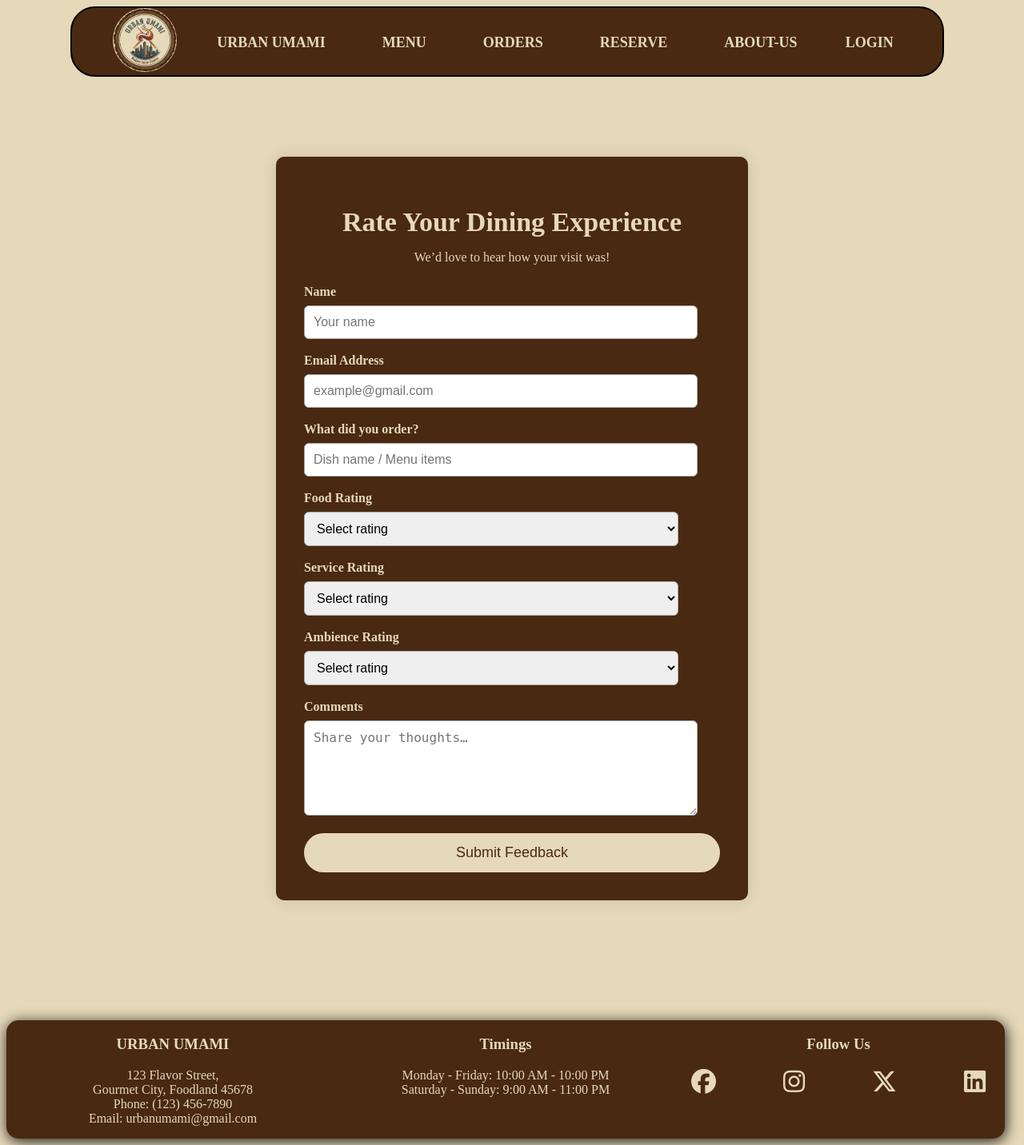
After one commit to Hemantmalla/urbanUmami-restaurent-, a Django app: page /feedback/ in a window 1280 px wide. The commit adds this page. Shown: the whole page at 80% size. Run offline with Django 4.2, Linux system fonts and the light colour scheme; some libraries are stand-ins or nearby versions.

Commit message:
feedback page

```diff
--- a/restaurent/urls.py
+++ b/restaurent/urls.py
@@ -28,4 +28,5 @@ urlpatterns = [
     path('profile/', views.profile, name='profile'),
     path('reserve/', views.reserve, name='reserve'),
     path('contacts/',views.contact),
+    path('feedback/',views.feedback),
 ]
--- a/urbanUmami/static/stylesheets/index.css
+++ b/urbanUmami/static/stylesheets/index.css
@@ -141,6 +141,7 @@ ul li a {
   margin: 10px;
 
 }
+
 .main_h1 h1 {
   text-align: center;
   font-size: 30px;
@@ -149,9 +150,10 @@ ul li a {
   box-shadow: 2px 2px 5px black;
   background-color: var(--background-color-footer);
   border-radius: 50px;
-    padding:  5px 30px;
+  padding: 5px 30px;
   margin: 31px 200px;
 }
+
 .main_form {
   width: 350px;
   margin: 0px auto;
@@ -166,10 +168,10 @@ ul li a {
 .main_form strong {
   display: inline-block;
   width: 120px;
-  color:var(--background-color-body);
+  color: var(--background-color-body);
 }
 
-.main_form input{
+.main_form input {
   width: 180px;
   padding: 8px;
   margin-bottom: 12px;
@@ -185,7 +187,7 @@ ul li a {
   padding: 10px;
   background-color: var(--background-color-body);
   border: none;
-  color:var(--background-color-navbar);
+  color: var(--background-color-navbar);
   font-size: 16px;
   margin-top: 10px;
   border-radius: 8px;
@@ -264,22 +266,24 @@ ul li a {
   border: 2px solid #596366;
   border-radius: 20px;
   background-color: #596366;
-    color:var(--background-color-body);
+  color: var(--background-color-body);
   text-align: center;
   padding: 30px;
 }
+
 /*end of contact styles*/
 
 /* end of index */
 
 /* reserve css */
-.img2{
+.img2 {
   width: 48rem;
   height: 450px;
   border-radius: 15px;
   box-shadow: 1px 3px 10px rgba(0, 0, 0, 0.9);
 }
-.reserve-form{
+
+.reserve-form {
   background-color: var(--background-color-navbar);
   color: var(--text-color-navbar);
   padding: 20px;
@@ -289,23 +293,26 @@ ul li a {
   margin: auto;
 
 }
-.reserve-form input{
+
+.reserve-form input {
   display: inline-block;
   width: 200px;
   height: 24px;
   text-align: center;
 }
-.reserve-form label{
+
+.reserve-form label {
   display: inline-block;
   width: 8rem;
 }
-.tab1{
+
+.tab1 {
   display: grid;
   grid-template-columns: 1fr 1fr;
   gap: 10px;
 }
 
-.pa1{
+.pa1 {
   background-color: var(--background-color-navbar);
   font-size: 18px;
   line-height: 1.6;
@@ -315,7 +322,7 @@ ul li a {
   color: var(--text-color-navbar);
 }
 
-.reserve-form button{
+.reserve-form button {
   background-color: var(--background-color-body);
   color: var(--text-color-body);
   padding: 10px 15px;
@@ -325,6 +332,7 @@ ul li a {
   font-weight: var(--font-weight-header);
   margin-left: 7rem;
 }
+
 /* end of reserve */
 
 /* profile css */
@@ -338,4 +346,68 @@ ul li a {
   margin: auto;
 
 }
+
 /* end of profile */
+
+/*feedback page*/
+.feedback-form-section {
+  display: flex;
+  justify-content: center;
+  padding: 100px 20px;
+  background: var(--background-color-body)
+}
+
+.feedback-card {
+  width: 520px;
+  background: var(--background-color-navbar);
+  border-radius: 10px;
+  padding: 35px;
+  box-shadow: 0 0 20px rgba(0, 0, 0, 0.12);
+}
+
+.feedback-card h2 {
+  text-align: center;
+  font-size: 34px;
+  margin-bottom: 5px;
+  color: var(--text-color-navbar);
+}
+
+.subtext {
+  text-align: center;
+  margin-bottom: 25px;
+  color: var(--text-color-navbar);
+}
+
+.feedback-card label {
+  font-weight: 600;
+  margin-bottom: 8px;
+  display: block;
+  color: var(--text-color-navbar);
+}
+
+.feedback-card input,
+.feedback-card textarea,
+.feedback-card select {
+  width: 90%;
+  padding: 11px;
+  border-radius: 6px;
+  border: 1px solid #aaa;
+  margin-bottom: 18px;
+  font-size: 16px;
+}
+
+.feedback-card button {
+  background: var(--background-color-body);
+  padding: 14px;
+  width: 100%;
+  border: 0;
+  border-radius: 30px;
+  color: var(--text-color-body);
+  font-size: 18px;
+  cursor: pointer;
+  transition: 0.3s;
+}
+.feedback-card button:hover{
+  color: #eeead8;
+  background-color: #97624a;
+}
--- a/urbanUmami/templates/urbanUmami/about.html
+++ b/urbanUmami/templates/urbanUmami/about.html
@@ -10,7 +10,7 @@
     <script src="https://kit.fontawesome.com/22743b5cbb.js" crossorigin="anonymous"></script>
     <style>
         header {
-            background-image: url('{% static "images/aboutbanner.png" %}');
+            background-image: url('{% static "images/about.png" %}');
             background-repeat: no-repeat;
             background-size: cover;
             background-position: center;
--- a/urbanUmami/templates/urbanUmami/contact.html
+++ b/urbanUmami/templates/urbanUmami/contact.html
@@ -36,7 +36,7 @@
     </header><br>
     <main>
         <article>
-            <img src="{% static 'images/contact1.png' %}" alt="contact us" class="contact_img">
+            <img src="{% static 'images/contact.png' %}" alt="contact us" class="contact_img">
         </article>
         <section>
             <div class="para">
--- /dev/null
+++ b/urbanUmami/templates/urbanUmami/feedback.html
@@ -0,0 +1,116 @@
+{% load static %}
+<!DOCTYPE html>
+<html lang="en">
+<head>
+    <meta charset="UTF-8">
+    <meta name="viewport" content="width=device-width, initial-scale=1.0">
+    <title>URBAN UMAMI</title>
+    <link rel="stylesheet" href="{% static 'stylesheets/index.css' %}">
+    <link rel="stylesheet" href="{% static 'stylesheets/media.css' %}">
+    <script src="https://kit.fontawesome.com/22743b5cbb.js" crossorigin="anonymous"></script>
+</head>
+<body>
+    <header>
+        <nav class="navbar1">
+            <div>
+                <img src="{% static 'images/logo.jpg' %}" alt="Logo" width="80px" height="80px"
+                    style="border-radius: 42px;">
+            </div>
+            <div class="navbar3">
+                <ul>
+                    <li><a href="{% url 'index' %}">URBAN UMAMI</a></li>
+                    <li><a href="{% url 'menu' %}">MENU</a></li>
+                    <li><a href="{% url 'order' %}">ORDERS</a></li>
+                    <li><a href="{% url 'reserve' %}">RESERVE</a></li>
+                    <li><a href="{% url 'about' %}">ABOUT-US</a></li>
+                </ul>
+            </div>
+            <div>
+                <ul>
+                    <li><a href="{% url 'profile' %}" style="position: relative; left: 60px;">LOGIN</a></li>
+                </ul>
+            </div>
+        </nav>
+    </header>
+    <main>
+        <section class="feedback-form-section">
+            <div class="feedback-card">
+                <h2>Rate Your Dining Experience</h2>
+                <p class="subtext">We’d love to hear how your visit was!</p>
+                <form action="" method="post">
+                    {% csrf_token %}
+                    <label>Name</label>
+                    <input type="text" name="name" required placeholder="Your name">
+
+                    <label>Email Address</label>
+                    <input type="email" name="email" required placeholder="example@gmail.com">
+
+                    <label>What did you order?</label>
+                    <input type="text" name="order" placeholder="Dish name / Menu items">
+
+                    <label>Food Rating</label>
+                    <select name="food_rating" required>
+                        <option value="">Select rating</option>
+                        <option>⭐⭐⭐⭐⭐ Excellent</option>
+                        <option>⭐⭐⭐⭐ Very Good</option>
+                        <option>⭐⭐⭐ Good</option>
+                        <option>⭐⭐ Average</option>
+                        <option>⭐ Poor</option>
+                    </select>
+
+                    <label>Service Rating</label>
+                    <select name="service_rating" required>
+                        <option value="">Select rating</option>
+                        <option>⭐⭐⭐⭐⭐ Excellent</option>
+                        <option>⭐⭐⭐⭐ Very Good</option>
+                        <option>⭐⭐⭐ Good</option>
+                        <option>⭐⭐ Average</option>
+                        <option>⭐ Poor</option>
+                    </select>
+
+                    <label>Ambience Rating</label>
+                    <select name="ambience_rating" required>
+                        <option value="">Select rating</option>
+                        <option>⭐⭐⭐⭐⭐ Excellent</option>
+                        <option>⭐⭐⭐⭐ Very Good</option>
+                        <option>⭐⭐⭐ Good</option>
+                        <option>⭐⭐ Average</option>
+                        <option>⭐ Poor</option>
+                    </select>
+
+                    <label>Comments</label>
+                    <textarea name="message" rows="5" placeholder="Share your thoughts…"></textarea>
+
+                    <button type="submit">Submit Feedback</button>
+                </form>
+            </div>
+        </section>
+    </main>
+    <footer>
+        <div class="foot">
+            <div>
+                <h3>URBAN UMAMI</h3>
+                <p>123 Flavor Street,<br>Gourmet City, Foodland 45678<br>Phone: (123) 456-7890<br>Email:
+                    urbanumami@gmail.com </p>
+            </div>
+            <div>
+                <h3>Timings</h3>
+                <p>Monday - Friday: 10:00 AM - 10:00 PM<br>Saturday - Sunday: 9:00 AM - 11:00 PM</p>
+            </div>
+            <div>
+                <h3>Follow Us</h3>
+                <div style="display: flex; flex-direction: row; justify-content: center; gap: 42px;">
+                    <a href="www.facebook.com" style="font-size: 31px; color: #E6D9B9;"><i
+                            class="fa-brands fa-facebook"></i></a><br>
+                    <a href="www.instagram.com" style="font-size: 31px; color: #E6D9B9;"><i
+                            class="fa-brands fa-instagram"></i></a><br>
+                    <a href="www.x.com" style="font-size: 31px; color: #E6D9B9;"><i
+                            class="fa-brands fa-x-twitter"></i></a><br>
+                    <a href="www.linkedin.com" style="font-size: 31px; color: #E6D9B9;"><i
+                            class="fa-brands fa-linkedin"></i></a>
+                </div>
+            </div>
+        </div>
+    </footer>
+</body>
+</html>
--- a/urbanUmami/views.py
+++ b/urbanUmami/views.py
@@ -24,3 +24,6 @@ def reserve(request):
 
 def contact(request):
     return render(request,'urbanUmami/contact.html')
+
+def feedback(request):
+    return render(request,'urbanUmami/feedback.html')
```
Also changed, not shown: urbanUmami/static/images/about.png (added), 1 other file. Lines whose indentation alone changed are shown as unchanged.
